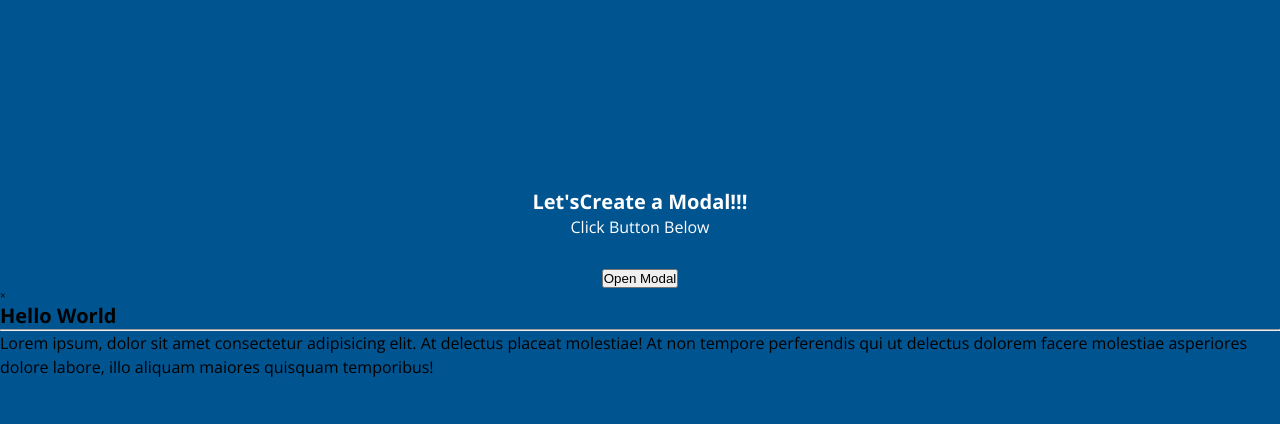
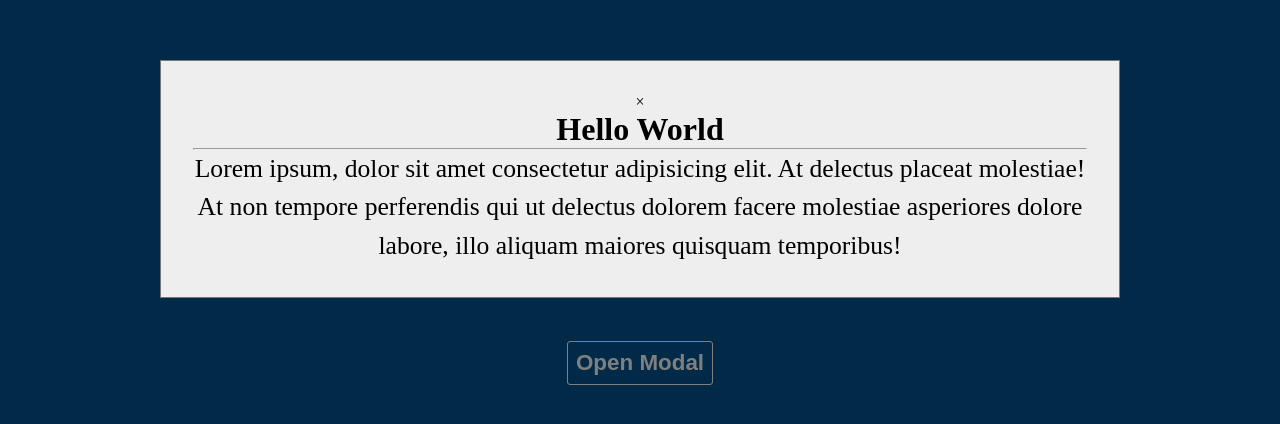
Before and after one commit to nezmustafa123/modal_new, a plain HTML site: page index.html in a window 1280 px wide. Shown: the part 132-556 px from the top of the page. Drawn offline with nearby package versions, Linux system fonts and the light colour scheme.

Commit message:
modal styling changes

```diff
--- a/index.html
+++ b/index.html
@@ -12,7 +12,7 @@
   </head>
   <body>
     <header>
-      <h1><span>Let's</span>Create a Modal!!!</h1>
+      <h1><span>Modal</span> Project</h1>
       <p>Click Button Below</p>
     </header>
 
--- a/styles.css
+++ b/styles.css
@@ -17,10 +17,10 @@
   box-sizing: border-box;
 }
 
-html {
+/* html {
   font-size: 10px;
   font-family: "Open Sans", sans-serif;
-}
+} */
 
 body {
   display: flex;
@@ -41,8 +41,69 @@ header {
   color: #fff;
   padding: 3rem;
 }
-/* .container {
+
+header h1 {
+  font-size: 3.5rem;
+  font-weight: 300;
+  line-height: 1;
+}
+header h1 span {
+  font-weight: 700;
+}
+
+section .container {
+  display: flex;
+  justify-content: center;
+  align-items: center;
+  flex-direction: column;
+}
+
+form button {
+  outline: none;
+  border: 1px solid #fff;
+  padding: 8px;
+  border-radius: 3px;
+  background-color: transparent;
+  color: #fff;
+  font-size: 1.4rem;
+  font-weight: 700;
+  transition: all 0.5s;
+  cursor: pointer;
+}
+
+form button:hover {
+  background-color: var(--color-sec);
+}
+/*
+.container {
   max-width: 900px;
   margin: 0 auto;
   padding: 0 20px;
 } */
+
+.modal {
+  position: fixed;
+  left: 0;
+  top: 0;
+  width: 100%;
+  height: 100%;
+  overflow: auto;
+  background-color: rgba(0, 0, 0, 0.5);
+  z-index: 1;
+}
+
+.modal-content {
+  width: 80%;
+  max-width: 60rem;
+  background-color: #eee;
+  margin: 15% auto;
+  padding: 2rem;
+  border: 1px solid #777;
+  text-align: center;
+  animation: slide ease 0.8s;
+}
+@keyframes silde {
+  from {
+    transform: translateY(-30);
+  }
+}
```
